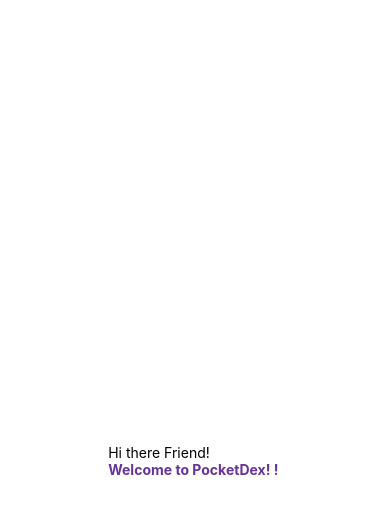
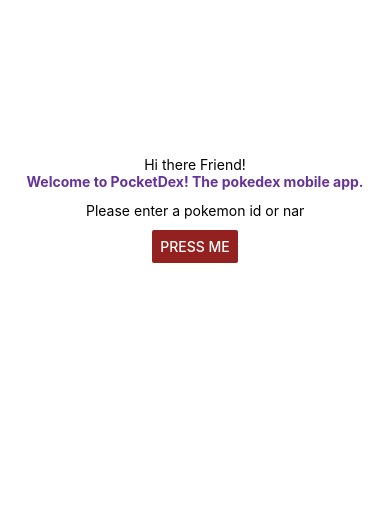
Before and after one commit to medhatnar/pocketdex, a React Native app: screen / in a window 390 px wide. Shown: the top 514 px of the page. Built offline with nearby package versions, Linux system fonts and the light colour scheme.

Commit message:
committing

```diff
--- a/App.js
+++ b/App.js
@@ -1,14 +1,13 @@
 import React, { Component } from 'react';
-import Greeting from './Greeting.js';
 import { StyleSheet, Text, View, Button, TouchableOpacity, TextInput, FlatList, ScrollView, Image, Alert } from 'react-native';
 
-// class PersonalGreeting extends Component {
-//   render() {
-//     return (
-//       <Text style={{color:this.props.color}}>Hi there {this.props.name}</Text>
-//     )
-//   }
-// }
+class PersonalGreeting extends Component {
+  render() {
+    return (
+      <Text style={{color:this.props.color}}>Hi there {this.props.name}</Text>
+    )
+  }
+}
 
 class PokemonEntry extends Component {
   constructor(props) {
@@ -24,69 +23,68 @@
     )
   }
 }
-//
-// class Greeting extends Component {
-//   constructor(props) {
-//     super(props);
-//
-//     this.state = {
-//       poke: { name: '', type: '', image: ''},
-//       data: []
-//     }
-// }
-//
-// addToDatabase () {
-//   this.setState({data : [...this.state.data, this.state.poke]});
-// }
-//
-// getPokemonData (pokemon) {
-//   return fetch(`https://pokeapi.co/api/v2/pokemon/${pokemon.toLowerCase()}`)
-//     .then((response) => response.json())
-//     .then((responseJson) => {
-//
-//       const type = responseJson.types[0].type.name;
-//       const image = responseJson.sprites.front_default;
-//       const pokeName = responseJson.name;
-//       this.setState({poke: { name: pokeName, type, image }})
-//       this.addToDatabase();
-//     })
-//     .catch((err) => {
-//       Alert.alert('You have not entered a valid id or name.')
-//     });
-//
-// }
 
-//   render() {
-//     return (
-//       <View style={styles.container}>
-//       <PersonalGreeting name='Friend!' />
-//       <Text style={{color:'rebeccapurple', fontWeight: "bold"}} >Welcome to { this.props.webSiteName } The pokedex mobile app.</Text>
-//       <TextInput
-//               style={{height: 40}}
-//               placeholder='Please enter a pokemon id or name!'
-//               onChangeText={(poke) => this.setState({poke: { name: poke }})}
-//               ref={input => { this.textInput = input }}
-//             />
-//         <TouchableOpacity activeOpacity={1}>
-//           <Button
-//             color='#93211f'
-//             onPress={() => {
-//               this.getPokemonData(this.state.poke.name);
-//               this.textInput.clear()
-//             }}
-//             title="Press Me"
-//           />
-//           </TouchableOpacity>
-//           <FlatList
-//                    data={this.state.data}
-//                    renderItem={({item}) =>  <PokemonEntry key={item.id} {...item}/>}
-//                    keyExtractor={(item, index) => index}
-//           />
-//           <PokemonEntry />
-//       </View>
-//     );
-//   }
-// };
+class Greeting extends Component {
+  constructor(props) {
+    super(props);
+
+    this.state = {
+      poke: { name: '', type: '', image: ''},
+      data: []
+    }
+}
+
+addToDatabase () {
+  this.setState({data : [...this.state.data, this.state.poke]});
+}
+
+getPokemonData (pokemon) {
+  return fetch(`https://pokeapi.co/api/v2/pokemon/${pokemon.toLowerCase()}`)
+    .then((response) => response.json())
+    .then((responseJson) => {
+
+      const type = responseJson.types[0].type.name;
+      const image = responseJson.sprites.front_default;
+      const pokeName = responseJson.name;
+      this.setState({poke: { name: pokeName, type, image }})
+      this.addToDatabase();
+    })
+    .catch((err) => {
+      Alert.alert('You have not entered a valid id or name.')
+    });
+
+}
+
+  render() {
+    return (
+      <View style={styles.container}>
+      <PersonalGreeting name='Friend!' />
+      <Text style={{color:'rebeccapurple', fontWeight: "bold"}} >Welcome to { this.props.webSiteName } The pokedex mobile app.</Text>
+      <TextInput
+              style={{height: 40}}
+              placeholder='Please enter a pokemon id or name!'
+              onChangeText={(poke) => this.setState({poke: { name: poke }})}
+              ref={input => { this.textInput = input }}
+            />
+        <TouchableOpacity activeOpacity={1}>
+          <Button
+            color='#93211f'
+            onPress={() => {
+              this.getPokemonData(this.state.poke.name);
+              this.textInput.clear()
+            }}
+            title="Press Me"
+          />
+          </TouchableOpacity>
+          <FlatList
+                   data={this.state.data}
+                   renderItem={({item}) =>  <PokemonEntry key={item.id} {...item}/>}
+                   keyExtractor={(item, index) => index}
+          />
+      </View>
+    );
+  }
+};
 
 export default class App extends React.Component {
   render() {
```
